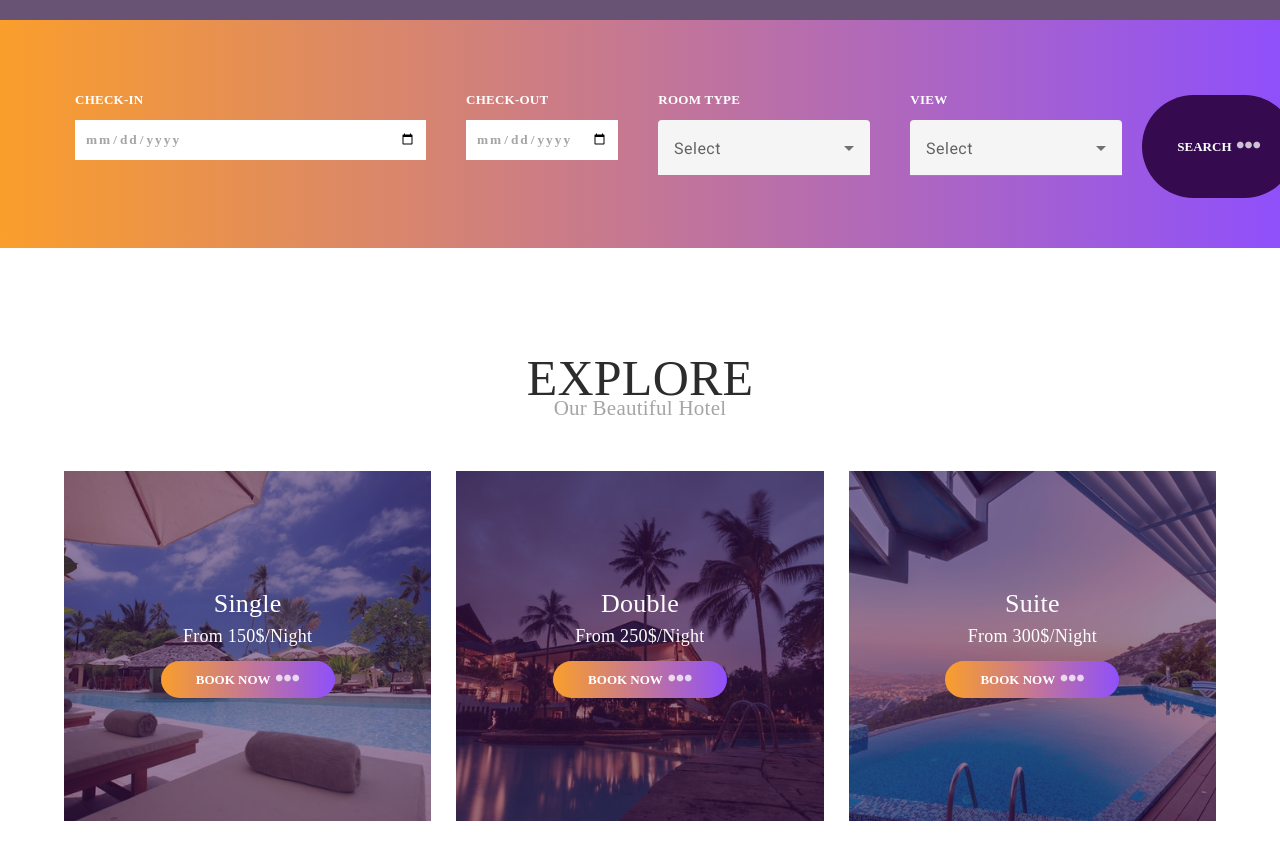
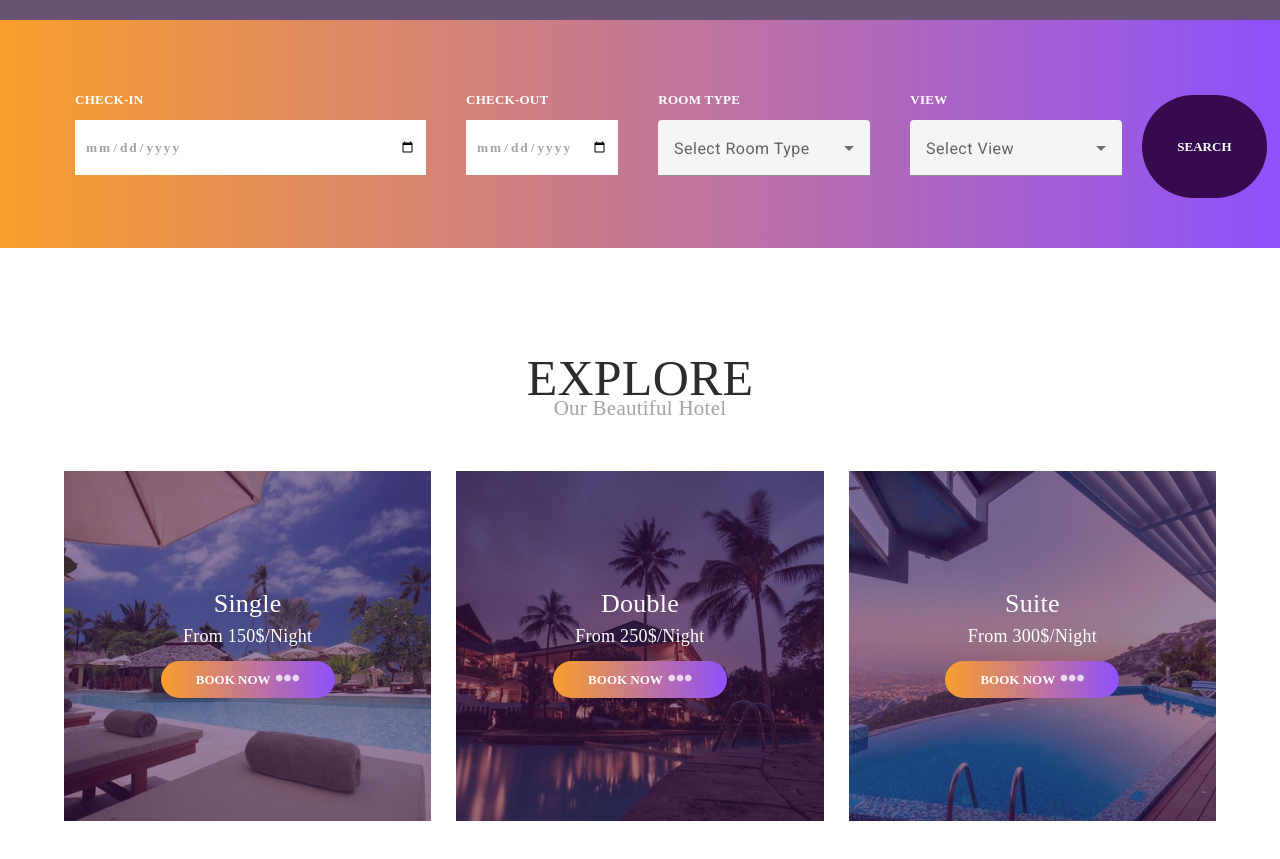
Before and after one commit to Brandon-Jeremy/Edward-V-Hotel, an Angular app in the folder site/resources/frontend/angular/: page /book in a window 1280 px wide. Shown: the part 780-1639 px from the top of the page. Built offline with nearby package versions, Linux system fonts and the light colour scheme; grey boxes are pictures that could not be loaded.

Commit message:
fixed styles and css

```diff
--- a/site/resources/frontend/angular/src/app/booking/booking.component.css
+++ b/site/resources/frontend/angular/src/app/booking/booking.component.css
@@ -25,6 +25,8 @@
     font-family: Roman;
 }
 
+
+
 .input,
 .options{
     outline: none;
@@ -37,7 +39,7 @@
     letter-spacing: 2px;
     font-family: Abareto;
     resize: none;
-
+    height: 55px;
 }
 
 select {
--- a/site/resources/frontend/angular/src/app/booking/booking.component.html
+++ b/site/resources/frontend/angular/src/app/booking/booking.component.html
@@ -19,7 +19,7 @@
                 <div class="input-group">
                     <label for="room-type" class="input-label">Room Type</label>
                         <mat-form-field appearance="fill">
-                            <mat-label>Select</mat-label>
+                            <mat-label>Select Room Type</mat-label>
                             <mat-select>
                               <mat-option value="one">Single</mat-option>
                               <mat-option value="two">Double</mat-option>
@@ -31,7 +31,7 @@
                 <div class="input-group">
                     <label for="view" class="input-label">View</label>
                         <mat-form-field>
-                            <mat-label>Select</mat-label>
+                            <mat-label>Select View</mat-label>
                             <mat-select>
                               <mat-option value="one">Beach</mat-option>
                               <mat-option value="two">City</mat-option>
@@ -40,7 +40,7 @@
 
                 </div>
                 <button (click)="searchForRooms()" type="submit" class="btn form-btn btn-purple">Search
-                    <span class="dots"><i class="fas fa-ellipsis-h"></i> </span>
+                    <!-- <span class="dots"><i class="fas fa-ellipsis-h"></i> </span> -->
                 </button>
             </form>
         </div>
--- a/site/resources/frontend/angular/src/app/user/user.component.css
+++ b/site/resources/frontend/angular/src/app/user/user.component.css
@@ -21,7 +21,10 @@ h1 {
   top: 50%;
   left: 50%;
   transform: translate(-50%, -50%);
-
+  border: #000;
+  border-radius: 10px;
+  box-shadow: 0px 5px 20px rgba(0, 0, 0, 0.2);
+  background-color: whitesmoke;
 }
 
 .form-container {
```
Also changed, not shown: 1 other file (tests, documents, lock files or other folders).
